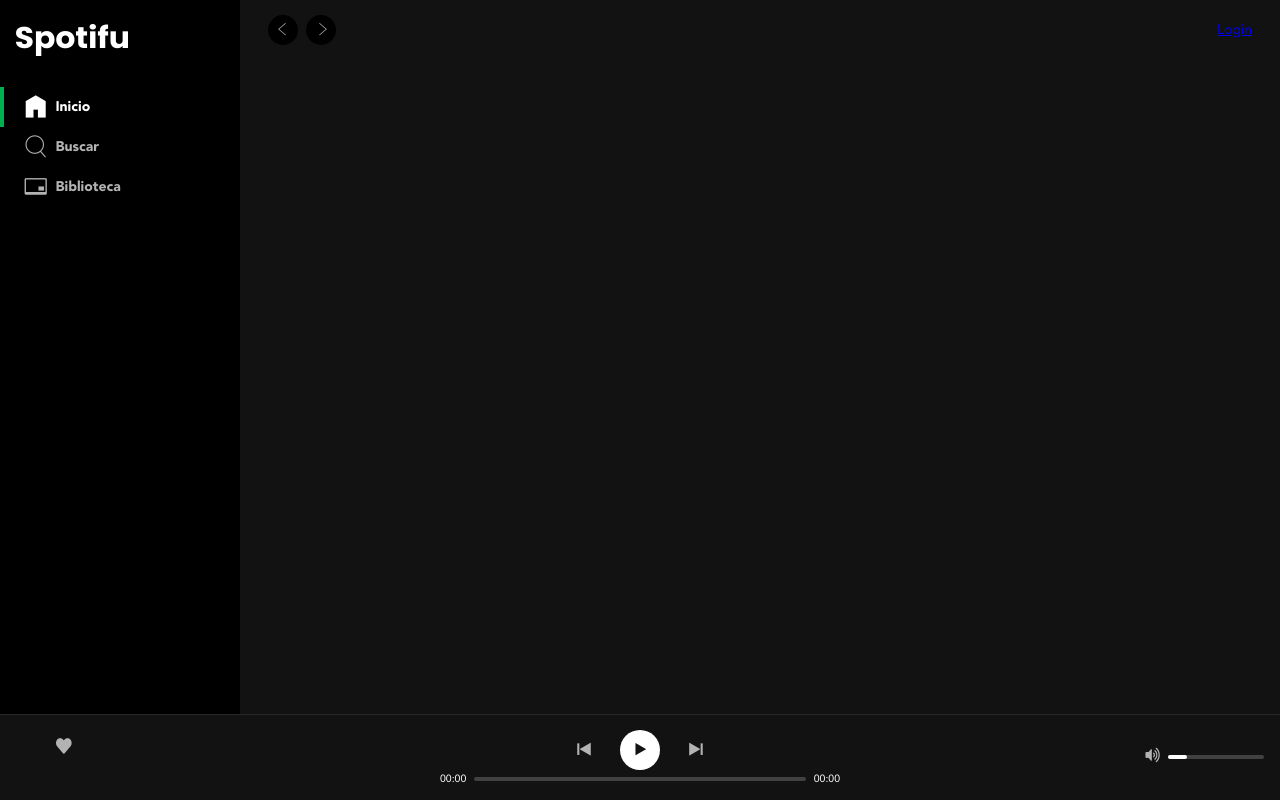
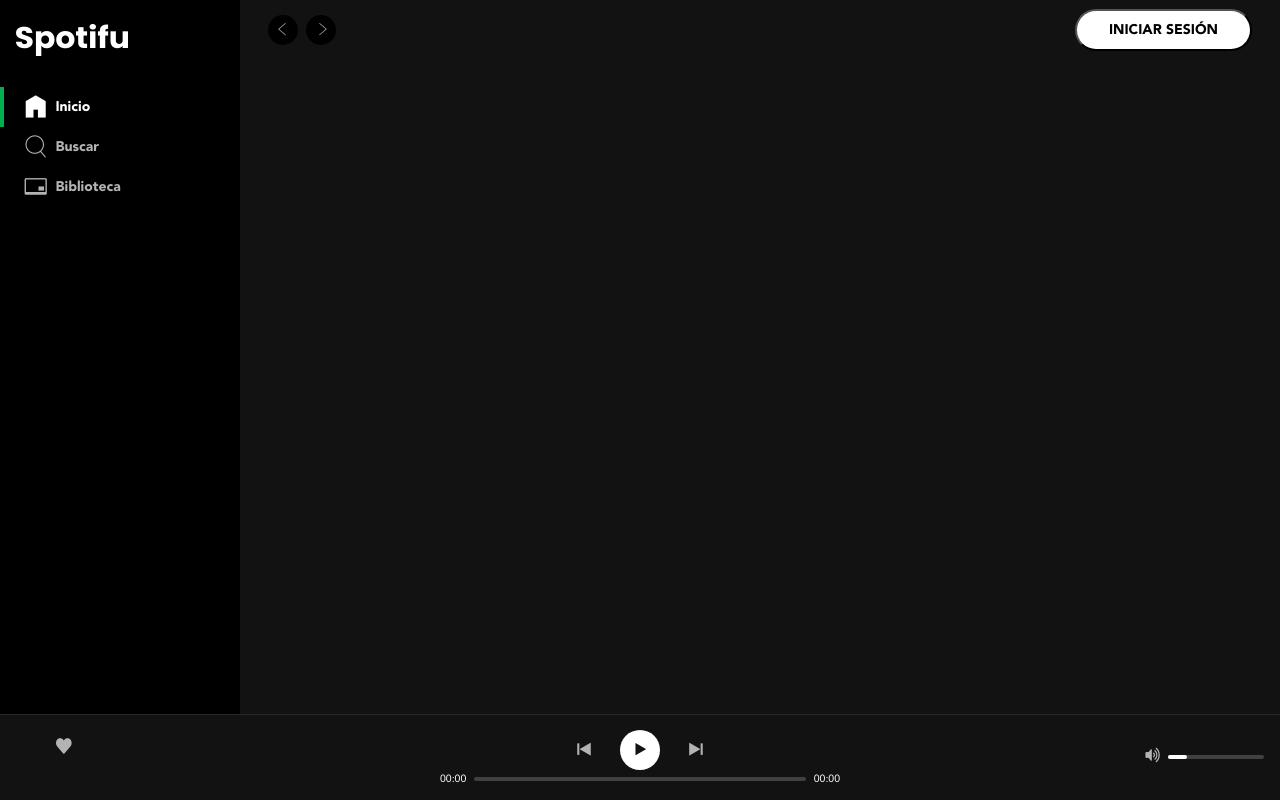
Before and after one commit to LeonidasEsteban/spotifu-next, a Next.js app: page / in a window 1280 px wide. Built offline with nearby package versions, Linux system fonts and the light colour scheme.

Commit message:
[add] login / logout button and [fix] track index using css counters

```diff
--- a/components/header.js
+++ b/components/header.js
@@ -1,8 +1,11 @@
 import React from 'react'
 import Navigation from './navigation'
-import Link from 'next/link'
+import LoginButton from './login-button'
+import User from './user'
+import useSession from '../hooks/use-session'
 
 export default function header({ children }) {
+  const {isLogged, isLoading } = useSession()
   return (
     <div className="sticky">
       <div className="page-block">
@@ -11,9 +14,13 @@ export default function header({ children }) {
             <Navigation />
             {children}
           </div>
-          <div>
-            <Link href="/api/login">Login</Link>
-          </div>
+          {
+            !isLoading && isLogged ? (
+              <User />
+            ) : (
+              <LoginButton />
+            )
+          }
         </header>
       </div>
     </div>
--- /dev/null
+++ b/components/login-button.js
@@ -0,0 +1,13 @@
+import React from 'react'
+import Link from 'next/link'
+
+
+export default function LoginButton() {
+  return (
+    <Link href="/api/login">
+      <button className="loginButton">
+        Iniciar Sesión
+      </button>
+    </Link>
+  )
+}
--- a/components/track.js
+++ b/components/track.js
@@ -13,7 +13,7 @@ export default function track({id, groupId, type, name, image, artist, date, alb
   {
     return preview_url ? (
       <div className="playlistItem" onClick={handleClick}>
-        <span className="playlistItem-index">{index}</span>
+        <span className="playlistItem-index"></span>
         <div className="playlistItem-title">
           <img src={image} width="40" height="40" alt="" />
           <div className="playlistItem-description">
--- /dev/null
+++ b/components/user.js
@@ -0,0 +1,17 @@
+import React from 'react'
+import Cookies from 'universal-cookie'
+
+const cookies = new Cookies()
+
+export default function User() {
+  function handleClick() {
+    cookies.remove('token')
+    document.location.reload()
+  }
+
+  return (
+    <button className="loginButton"  onClick={handleClick}>
+      Cerrar sesión
+    </button>
+  )
+}
--- a/css/index.css
+++ b/css/index.css
@@ -14,6 +14,8 @@
 @import './playlist-item.css';
 @import './playlist-table.css';
 @import './artist-search.css';
+@import './login-button.css';
+@import './user.css';
 
 :root {
   font-size: 14px;
--- /dev/null
+++ b/css/login-button.css
@@ -0,0 +1,8 @@
+.loginButton {
+  background: var(--white);
+  text-transform: uppercase;
+  font: var(--baseFont);
+  padding: .5rem 2rem;
+  border-radius: 1.5rem;
+  font-weight: bold;
+}
--- a/css/playlist-item.css
+++ b/css/playlist-item.css
@@ -19,6 +19,11 @@
 .playlistItem-index {
   inline-size: 30px;
   text-align: end;
+  counter-increment: track;
+}
+
+.playlistItem-index:before {
+  content: counter(track);
 }
 
 .playlistItem-description {
--- a/css/playlist-table.css
+++ b/css/playlist-table.css
@@ -1,5 +1,6 @@
 .playlistTable {
   padding-block: 1.5rem;
+  counter-reset: track;
 }
 
 .playlistTable-head {
--- a/hooks/use-session.js
+++ b/hooks/use-session.js
@@ -7,13 +7,14 @@ export default function useSession() {
   const [user, setUser] = useState({
     username: '',
     avatar: '',
+    isLoading: true,
     isLogged: false,
   })
 
   useEffect(() => {
     // const token = cookies.has('token')
     if (cookies.get('token')) {
-      setUser({ ...user, isLogged: true })
+      setUser({ ...user, isLoading: false, isLogged: true })
     }
   }, [])
 
--- a/pages/playlist/[id].js
+++ b/pages/playlist/[id].js
@@ -42,7 +42,7 @@ export default function Playlist(props) {
                 album={track.track.album.name}
                 key={track.track.id}
                 date={track.added_at}
-                index={index + 1}
+                index={index}
                 groupId={playlist.id}
                 type="music"
               />
@@ -67,8 +67,7 @@ const withSession = getServerSideProps => (ctx) => {
   return getServerSideProps(ctx)
 }
 
-export const getServerSideProps = withSession(async ({ req, res }) => {
-
+export const getServerSideProps = withSession(() => {
   return {
     props: {},
   }
--- a/pages/show/[id].js
+++ b/pages/show/[id].js
@@ -37,7 +37,7 @@ export default function Playlist() {
                 type="show"
                 groupId={show?.id}
                 key={track.id}
-                index={index + 1}
+                index={index}
               />
             ))
             : 'cargando...'
```
Also changed, not shown: css/user.css (added).
